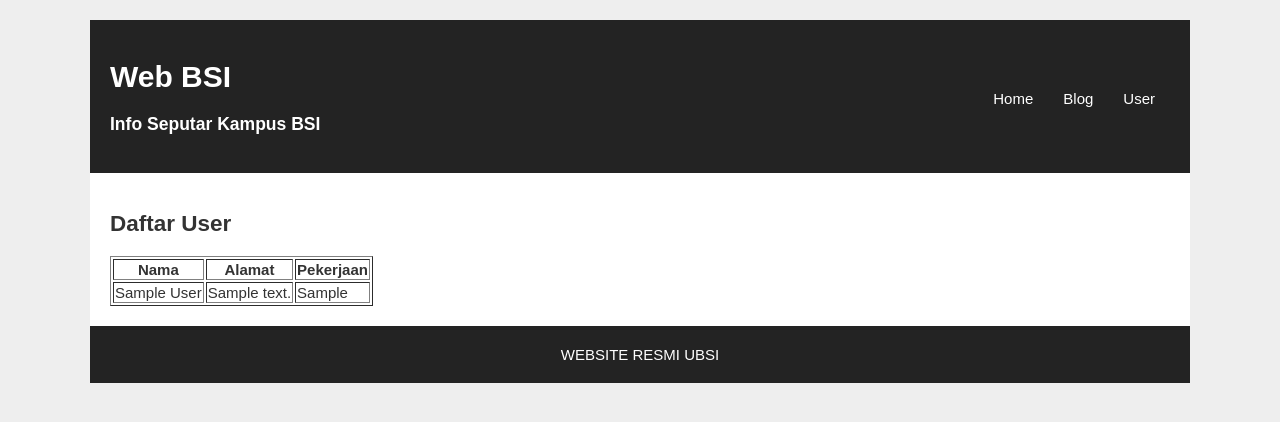
After one commit to nicoarya7904/bsi_web, a CodeIgniter app: page /bsi_web/index.php/web/user in a window 1280 px wide. The commit adds this page. Shown: the top 422 px of the page. Run offline with CodeIgniter, Linux system fonts and the light colour scheme; tables that the repository leaves empty or names only in its code hold one stand-in row (values such as "Sample post").

Commit message:
git commit

```diff
--- a/application/config/autoload.php
+++ b/application/config/autoload.php
@@ -58,7 +58,7 @@ $autoload['packages'] = array();
 |
 |	$autoload['libraries'] = array('user_agent' => 'ua');
 */
-$autoload['libraries'] = array();
+$autoload['libraries'] = array('database');
 
 /*
 | -------------------------------------------------------------------
--- a/application/config/database.php
+++ b/application/config/database.php
@@ -76,9 +76,9 @@ $query_builder = TRUE;
 $db['default'] = array(
 	'dsn'	=> '',
 	'hostname' => 'localhost',
-	'username' => '',
+	'username' => 'root',
 	'password' => '',
-	'database' => '',
+	'database' => 'bsi_web',
 	'dbdriver' => 'mysqli',
 	'dbprefix' => '',
 	'pconnect' => FALSE,
--- a/application/controllers/web.php
+++ b/application/controllers/web.php
@@ -5,7 +5,19 @@ class Web extends CI_Controller{
 
     function __construct(){
         parent::__construct();
+        $this->load->model('m_data');
         $this->load->helper('url');
+    }
+
+    public function user()
+    {
+        $data=array(
+            'user' => $this->m_data->ambil_data()->result(),
+            'judul' => "Daftar User"
+        );
+        $this->load->view('v_header',$data);
+        $this->load->view('v_user',$data);
+        $this->load->view('v_footer',$data);
     }
 
     public function index()
--- /dev/null
+++ b/application/models/m_data.php
@@ -0,0 +1,6 @@
+<?php
+class M_data extends CI_Model{
+    function ambil_data(){
+        return $this->db->get('user');
+    }
+}
--- a/application/views/v_header.php
+++ b/application/views/v_header.php
@@ -19,7 +19,7 @@ base_url().'index.php/web' ?>">Home</a></li>
                     <li><a href="<?php echo
 base_url().'index.php/web/blog' ?>">Blog</a></li>
                     <li><a href="<?php echo
-base_url().'index.php/web/about' ?>">About</a></li>
+base_url().'index.php/web/user' ?>">User</a></li>
                 </ul>
             </nav>
             <div class="clear"></div>
--- /dev/null
+++ b/application/views/v_user.php
@@ -0,0 +1,18 @@
+<section>
+    <h1><?php echo $judul ?></h1>
+    <table border="1">
+        <tr>
+            <th>Nama</th>
+            <th>Alamat</th>
+            <th>Pekerjaan</th>
+        </tr>
+        <?php foreach ($user as $u) {
+        ?>
+            <tr>
+                <td><?php echo $u->nama ?></td>
+                <td><?php echo $u->alamat ?></td>
+                <td><?php echo $u->pekerjaan ?></td>
+            </tr>
+        <?php } ?>
+    </table>
+</section>
```
